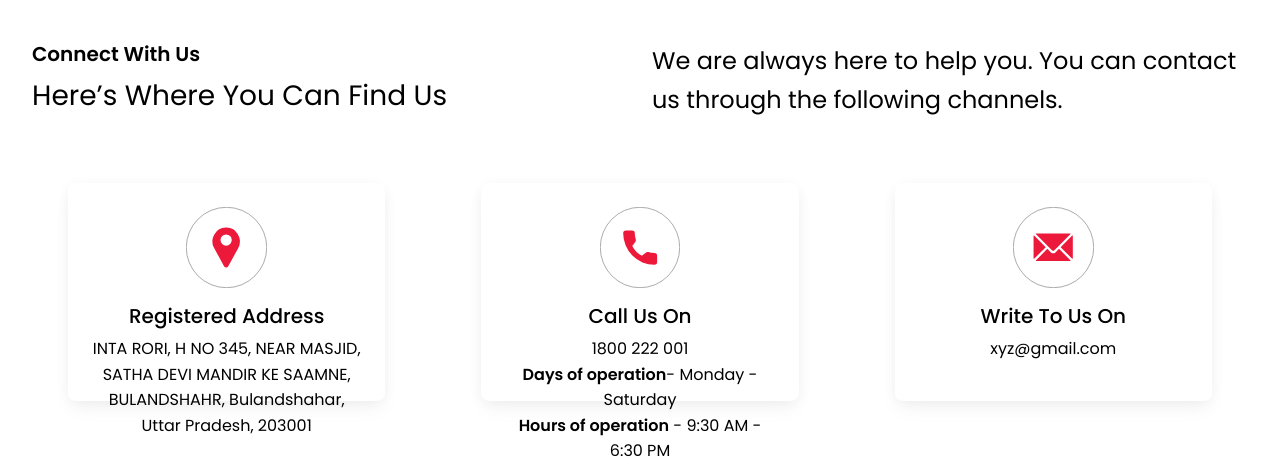
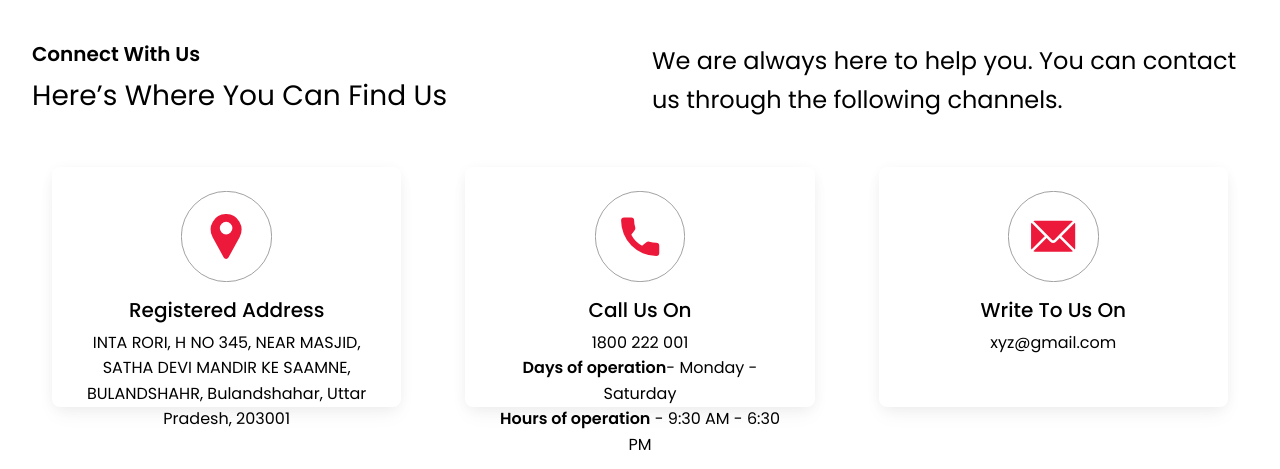
Before and after one commit to AbhayDixitDev/TheToughTiger, a website: page contactus.html in a window 1280 px wide. Shown: the part 620-1089 px from the top of the page. Drawn offline with nearby package versions, Linux system fonts and the light colour scheme; grey boxes are pictures that could not be loaded.

Commit message:
completed task

```diff
--- a/contactus.html
+++ b/contactus.html
@@ -84,8 +84,8 @@
             </div>
         </div>
         <div class="row">
-            <div class="col-md-4" style="padding: 3rem !important;">
-                <div class="card  text-black" id="cardhover">
+            <div class="col-md-4" style="padding: 2rem !important;" id="cardhover">
+                <div class="card  text-black">
                     <img src="./img/imghover.svg" class="card-img"  style="opacity: 0;">
                     <div class="card-img-overlay" style="text-align: center;">
                         <img src="./img/location.svg" alt="" width="30%" style="padding-bottom: 1rem;">
@@ -97,8 +97,8 @@
                     </div>
                   </div>
             </div>
-            <div class="col-md-4" style="padding: 3rem !important;">
-                <div class="card  text-black" id="cardhover">
+            <div class="col-md-4" style="padding: 2rem !important;" id="cardhover">
+                <div class="card  text-black"  style="height: inherit;">
                     <img src="./img/imghover.svg" class="card-img"  style="opacity: 0;">
                     <div class="card-img-overlay" style="text-align: center;">
                         <img src="./img/call.svg" alt="" width="30%" style="padding-bottom: 1rem;  ">
@@ -108,8 +108,8 @@
                     </div>
                   </div>
             </div>
-            <div class="col-md-4" style="padding: 3rem !important;">
-                <div class="card  text-black" id="cardhover">
+            <div class="col-md-4" style="padding: 2rem !important;"id="cardhover">
+                <div class="card  text-black" >
                     <img src="./img/imghover.svg" class="card-img"  style="opacity: 0;">
                     <div class="card-img-overlay" style="text-align: center;">
                         <img src="./img/mail.svg" alt="" width="30%" style="padding-bottom: 1rem;  ">
--- a/footer.js
+++ b/footer.js
@@ -10,8 +10,8 @@
             <div class="col-lg-4 col-md-12 mb-4 mb-md-0" style="font-family:poppins">
               <h5 class="text-uppercase mb-4">About company</h5>
 
-              <p>
-                <span style="color: red;font-size: large;font-family:poppins">The Tough Tiger</span> is a leading manufacturer of high-quality fabrics and apparel. Our mission is to provide comfortable, durable, and stylish clothing to people of all ages. We strive to build long-term relationships with our customers, suppliers, and partners through our commitment to excellence, innovation, and sustainability.
+              <p style="text-align: justify;">
+                <span style="color: red;font-size: large;font-family:poppins;">The Tough Tiger</span> is a leading manufacturer of high-quality fabrics and apparel. Our mission is to provide comfortable, durable, and stylish clothing to people of all ages. We strive to build long-term relationships with our customers, suppliers, and partners through our commitment to excellence, innovation, and sustainability.
               </p>
 
               <div class="mt-4">
--- a/style.css
+++ b/style.css
@@ -30,4 +30,5 @@
 
 #cardhover:hover{
     background-image: url(./img/imghover.svg);
+    background-size: cover;
 }
```
Also changed, not shown: index.html (+1 -1 lines).
